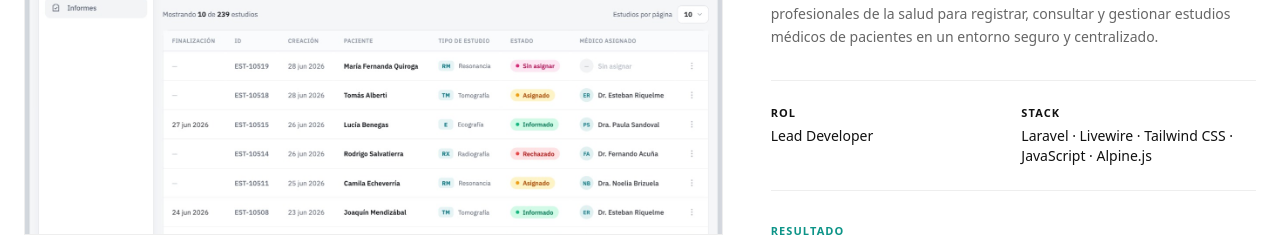
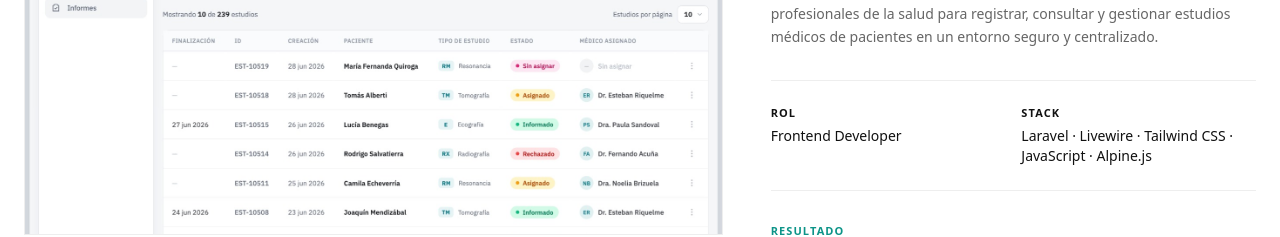
Before and after one commit to laupommares/laura-pommares, a Next.js app: page / in a window 1280 px wide. Shown: the part 1660-1897 px from the top of the page. Built offline with nearby package versions, Linux system fonts and the light colour scheme.

Commit message:
change text

```diff
--- a/src/app/cv/page.tsx
+++ b/src/app/cv/page.tsx
@@ -45,7 +45,7 @@ const languages = [
 const projects = [
   {
     title: "Plataforma para Gestión de Estudios Médicos",
-    role: "Lead Developer — Laravel · Livewire · Tailwind CSS",
+    role: "Frontend Developer — Laravel · Livewire · Tailwind CSS",
     result: "Optimización del flujo de asignación, carga e informe de estudios entre clínica y médicos.",
   },
   {
--- a/src/components/ProjectsSection.tsx
+++ b/src/components/ProjectsSection.tsx
@@ -52,7 +52,7 @@ const projects = [
     challenge:
       "Desarrollo de funcionalidades para una plataforma web utilizada por profesionales de la salud para registrar, consultar y gestionar estudios médicos de pacientes en un entorno seguro y centralizado.",
     col1Label: "Rol",
-    col1Value: "Lead Developer",
+    col1Value: "Frontend Developer",
     col2Label: "Stack",
     col2Value: "Laravel · Livewire · Tailwind CSS · JavaScript · Alpine.js",
     resultLabel: "Resultado",
```
